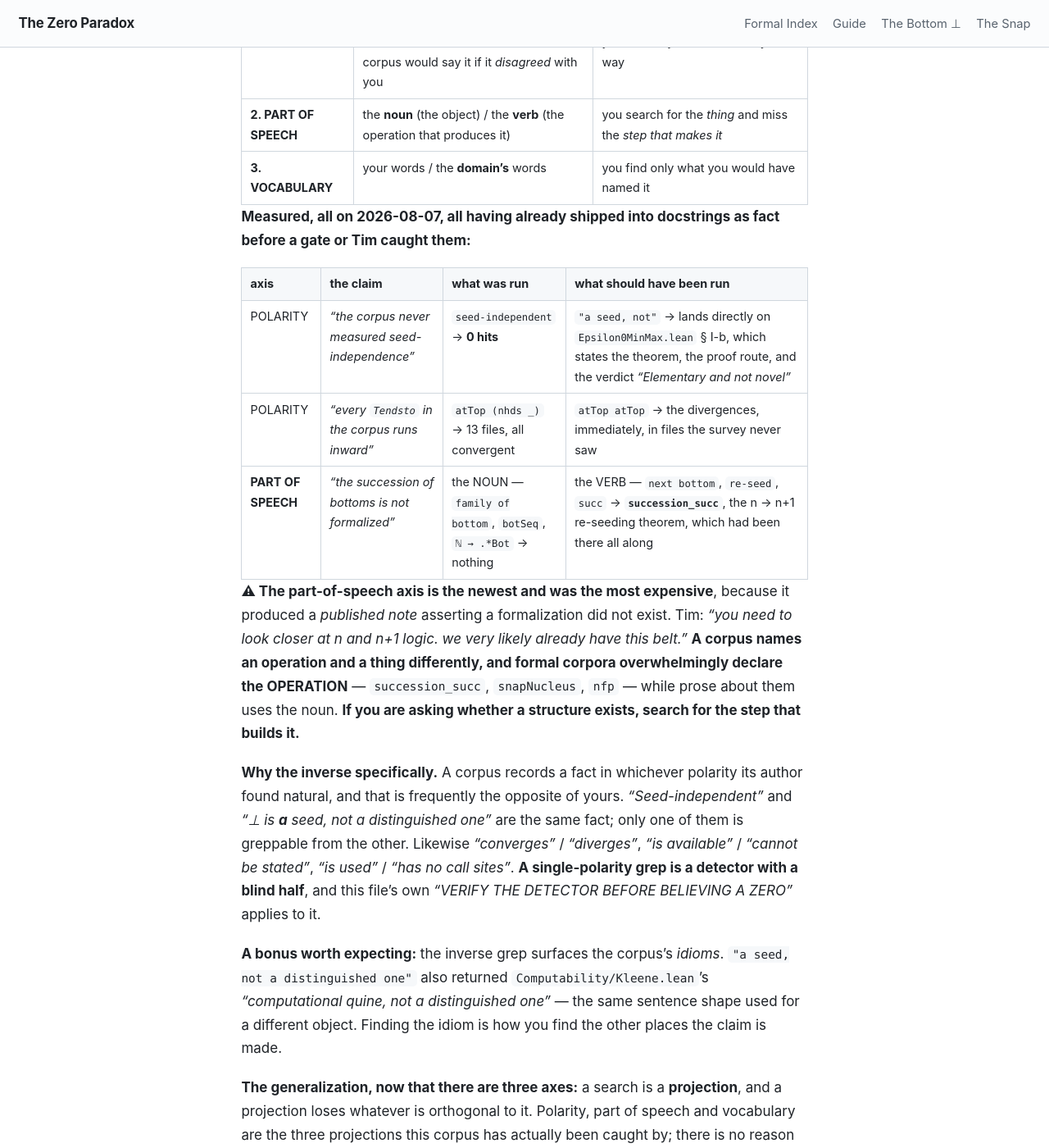
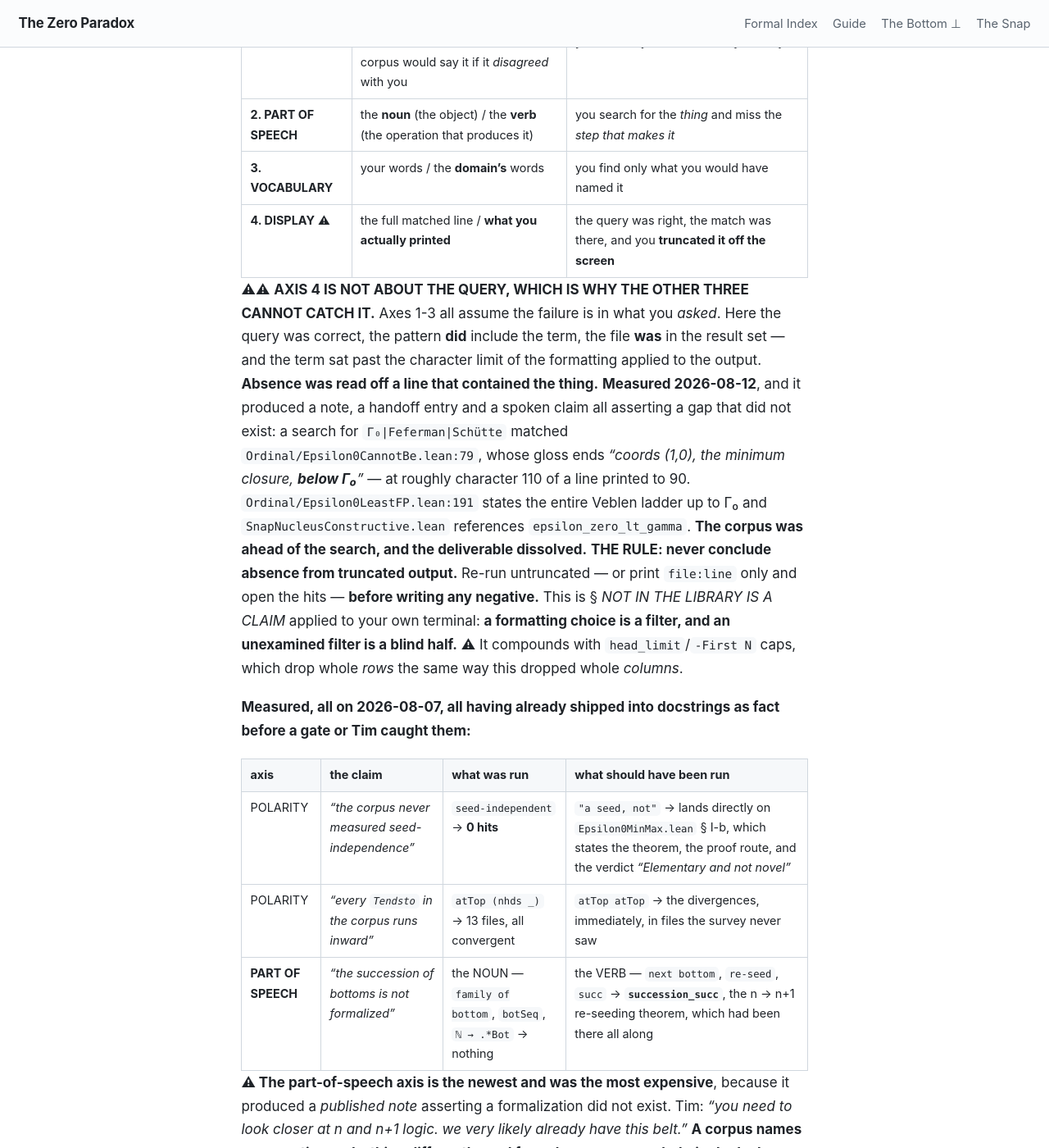
Before and after one commit to timbrigham/ZeroParadox, a Jekyll site: the page built from CLAUDE.md, in a window 1280 px wide and 1400 px high, scrolled down 42928 px. Shown: the whole window at 82% size. Built offline with Jekyll 4.4.1, drawn with Linux system fonts in a browser that asks for light colours; our own code applies the rules of GitHub Pages for plain Markdown files.

Commit message:
A fourth search axis: the display, not the query
The three axes under "NOT IN THE LIBRARY IS A CLAIM" all assume the failure
is in what you asked. This one is not. The query was right, the pattern
included the term, the file was in the result set - and the term sat past
the character limit of the formatting applied to the output. Absence was
read off a line that contained the thing.

Measured today, and it produced a note, a handoff entry and a spoken claim
all asserting a gap that did not exist. A search for the Feferman-Schutte
ordinal matched Ordinal/Epsilon0CannotBe.lean line 79, whose gloss ends
"coords (1,0), the minimum closure, below Gamma-zero" - at roughly
character 110 of a line printed to 90. Epsilon0LeastFP line 191 states the
whole Veblen ladder up to Gamma-zero, SnapNucleusConstructive references
epsilon_zero_lt_gamma, and PricedInterface cites Schutte's Coq module. The
corpus was ahead of the search and the deliverable dissolved.

The rule is to never conclude absence from truncated output. Re-run
untruncated, or print file and line only and open the hits, before writing
any negative. It compounds with head limits and -First N, which drop whole
rows the same way this dropped whole columns.

Worth stating plainly: a formatting choice is a filter, and an unexamined
filter is a blind half. That is this file's own rule about projections,
arriving at the terminal instead of at the query - and it landed on the day
spent building a detector to fix a search with a blind half.

Co-Authored-By: Claude Opus 5 <noreply@anthropic.com>
Claude-Session: https://claude.ai/code/session_01Y3bev4DJYKL6X8bHXccZJe

```diff
--- a/CLAUDE.md
+++ b/CLAUDE.md
@@ -1046,6 +1046,23 @@ false negative from a single session.**
 | **1. POLARITY** | the claim / **its inverse** — how the corpus would say it if it *disagreed* with you | you find only the half stated your way |
 | **2. PART OF SPEECH** | the **noun** (the object) / the **verb** (the operation that produces it) | you search for the *thing* and miss the *step that makes it* |
 | **3. VOCABULARY** | your words / the **domain's** words | you find only what you would have named it |
+| **4. DISPLAY** ⚠ | the full matched line / **what you actually printed** | the query was right, the match was there, and you **truncated it off the screen** |
+
+⚠⚠ **AXIS 4 IS NOT ABOUT THE QUERY, WHICH IS WHY THE OTHER THREE CANNOT CATCH IT.** Axes 1-3 all
+assume the failure is in what you *asked*. Here the query was correct, the pattern **did** include the
+term, the file **was** in the result set — and the term sat past the character limit of the formatting
+applied to the output. **Absence was read off a line that contained the thing.**
+**Measured 2026-08-12**, and it produced a note, a handoff entry and a spoken claim all asserting a
+gap that did not exist: a search for `Γ₀|Feferman|Schütte` matched `Ordinal/Epsilon0CannotBe.lean:79`,
+whose gloss ends *"coords (1,0), the minimum closure, **below Γ₀**"* — at roughly character 110 of a
+line printed to 90. `Ordinal/Epsilon0LeastFP.lean:191` states the entire Veblen ladder up to Γ₀ and
+`SnapNucleusConstructive.lean` references `epsilon_zero_lt_gamma`. **The corpus was ahead of the
+search, and the deliverable dissolved.**
+**THE RULE: never conclude absence from truncated output.** Re-run untruncated — or print
+`file:line` only and open the hits — **before writing any negative.** This is § *NOT IN THE LIBRARY IS
+A CLAIM* applied to your own terminal: **a formatting choice is a filter, and an unexamined filter is
+a blind half.** ⚠ It compounds with `head_limit`/`-First N` caps, which drop whole *rows* the same way
+this dropped whole *columns*.
 
 **Measured, all on 2026-08-07, all having already shipped into docstrings as fact before a gate or Tim
 caught them:**
```
